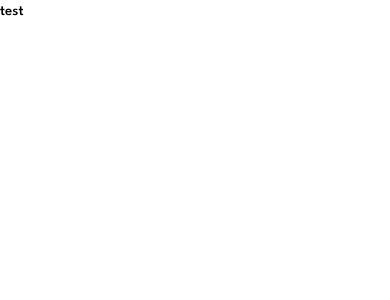
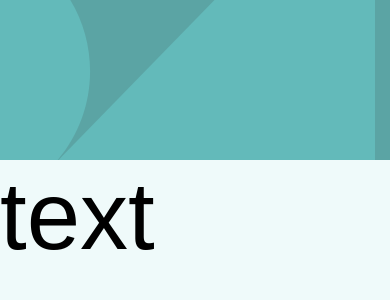
Before and after one commit to amirhazizi/job-listinig-with-filtering-react, a Next.js app: page / in a window 390 px wide. Shown: the top 300 px of the page. Built offline with nearby package versions, Linux system fonts and the light colour scheme.

Commit message:
setup mobile style

```diff
--- a/app/globals.css
+++ b/app/globals.css
@@ -19,3 +19,7 @@
 body {
   font-size: 15px;
 }
+
+main {
+  background: var(--cl-Light-Grayish-Cyan);
+}
--- a/app/layout.tsx
+++ b/app/layout.tsx
@@ -1,10 +1,10 @@
 import "./globals.css"
 import { League_Spartan } from "next/font/google"
 
-const leagueSpartan = League_Spartan({
-  weight: ["500", "700"],
-  subsets: ["latin"],
-})
+// const leagueSpartan = League_Spartan({
+//   weight: ["500", "700"],
+//   subsets: ["latin"],
+// })
 
 export const metadata = {
   title: "Frontend Mentor | Job Listings",
@@ -18,7 +18,7 @@ export default function RootLayout({
 }) {
   return (
     <html lang='en'>
-      <body className={leagueSpartan.className}>{children}</body>
+      <body>{children}</body>
     </html>
   )
 }
--- a/app/page.tsx
+++ b/app/page.tsx
@@ -1,4 +1,32 @@
+"use client"
+import { ThemeProvider, Typography, createTheme, Box } from "@mui/material"
+import Image from "next/image"
+import bgImageMobile from "../public/images/bg-header-mobile.svg"
+import bgImageDesktop from "../public/images/bg-header-desktop.svg"
 import calculateTime from "./calculateTime"
+import data from "./data.json"
+const theme = createTheme({
+  palette: {
+    primary: { main: "hsl(180, 29%, 50%)", light: "hsl(180, 52%, 96%)" },
+    secondary: {
+      main: "hsl(180, 8%, 52%)",
+      light: "hsl(180, 31%, 95%)",
+      dark: "hsl(180, 14%, 20%)",
+    },
+  },
+  typography: { fontFamily: ["League Spartan", "sans-serif"].join(",") },
+})
 export default function Home() {
-  return <p>test</p>
+  return (
+    <ThemeProvider theme={theme}>
+      <main className='min-h-screen relative'>
+        <Box sx={{ bgcolor: "primary.main" }}>
+          <Image src={bgImageMobile} alt='background image' className='h-40' />
+        </Box>
+        <Box sx={{ position: "fixed" }}>
+          <Typography variant='h1'>text</Typography>
+        </Box>
+      </main>
+    </ThemeProvider>
+  )
 }
```
